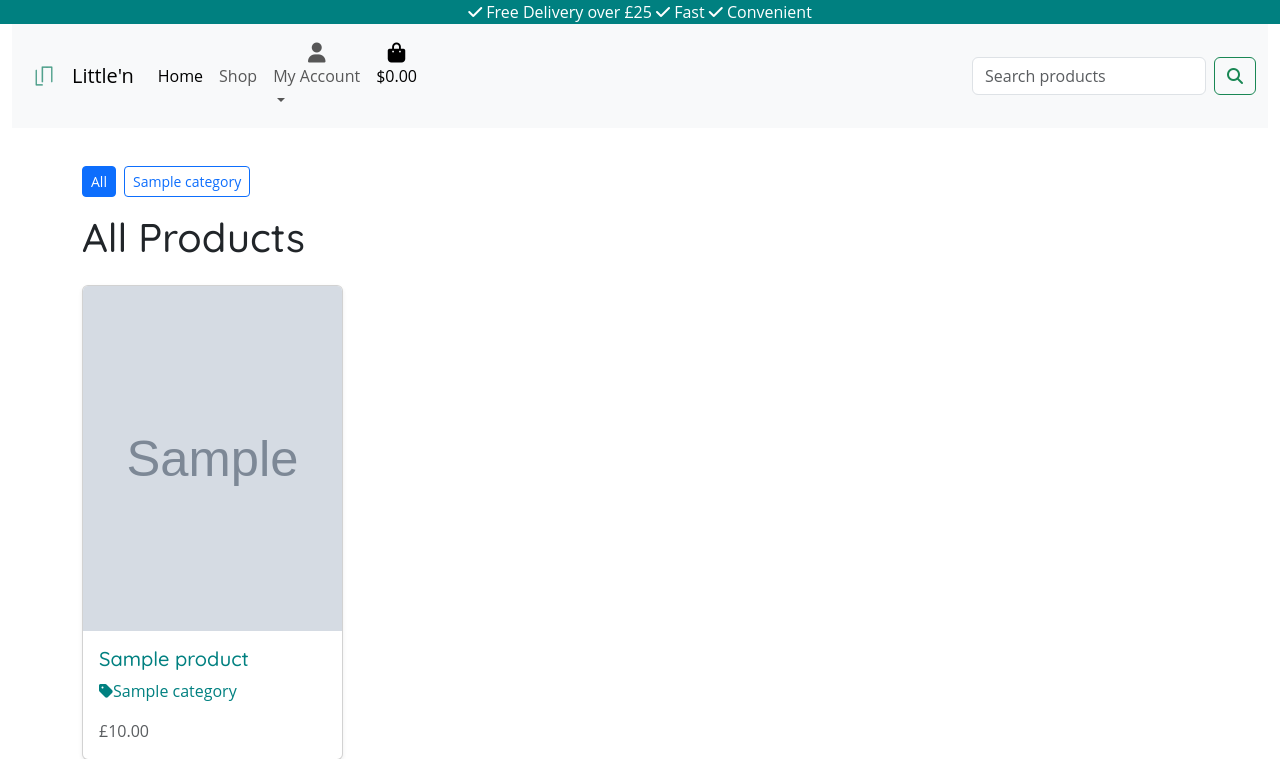
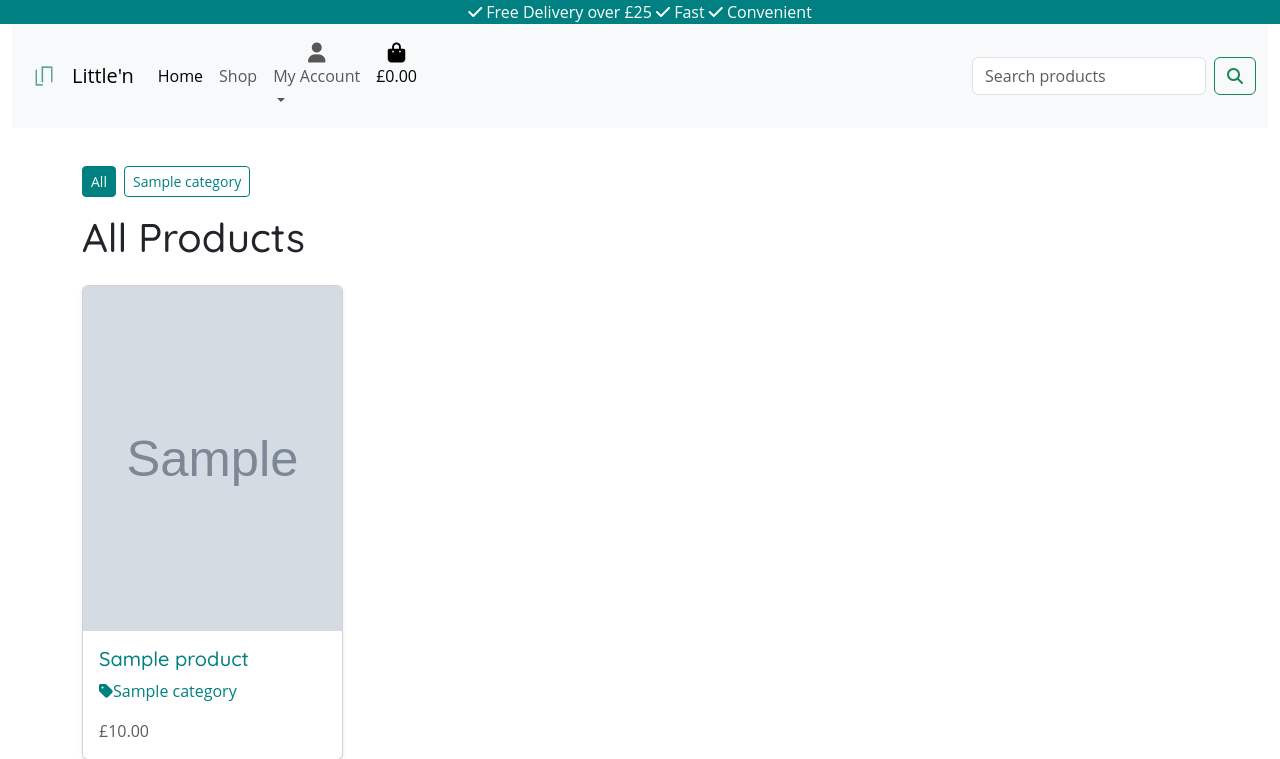
Before and after one commit to patriklundstrom91/little-shop, a Django app: page /shop/ in a window 1280 px wide. Shown: the top 759 px of the page. Run offline with Django 5.2, Linux system fonts and the light colour scheme; tables that the repository leaves empty hold one stand-in row (values such as "Sample post"); grey boxes marked "Sample" are stand-in pictures; some libraries are stand-ins or nearby versions; some web fonts are replaced.

Commit message:
minor styling fixes

```diff
--- a/static/css/base.css
+++ b/static/css/base.css
@@ -207,7 +207,7 @@ ul.errorlist {
     display: block;
     margin-left: auto;
     margin-right: auto;
-    object-fit: contain;
+    ma object-fit: contain;
 }
 
 #index-image {
@@ -290,6 +290,30 @@ ul.errorlist {
 .bag-stock {
     font-size: 13px;
     display: inline;
+}
+
+.btn-primary {
+    background-color: var(--primary-color-dark);
+    border-color: var(--primary-color-dark);
+    color: white;
+}
+
+.btn-primary:hover {
+    background-color: var(--primary-color-grey);
+    border-color: var(--primary-color-grey);
+    color: white;
+}
+
+.btn-outline-primary {
+    background-color: white;
+    border-color: var(--primary-color-dark);
+    color: var(--primary-color-dark);
+}
+
+.btn-outline-primary:hover {
+    background-color: var(--primary-color-dark);
+    border-color: var(--primary-color-dark);
+    color: white;
 }
 
 .top-m {
--- a/templates/base.html
+++ b/templates/base.html
@@ -98,9 +98,9 @@
                                 <i class="fas fa-shopping-bag fa-lg"></i>
                                 <p class="my-0">
                                     {% if bag_grand_total %}
-                                        ${{ bag_grand_total|floatformat:2 }}
+                                        £{{ bag_grand_total|floatformat:2 }}
                                     {% else %}
-                                        $0.00
+                                        £0.00
                                     {% endif %}
                                 </p>
                             </div>
```
Also changed, not shown: README.md.
